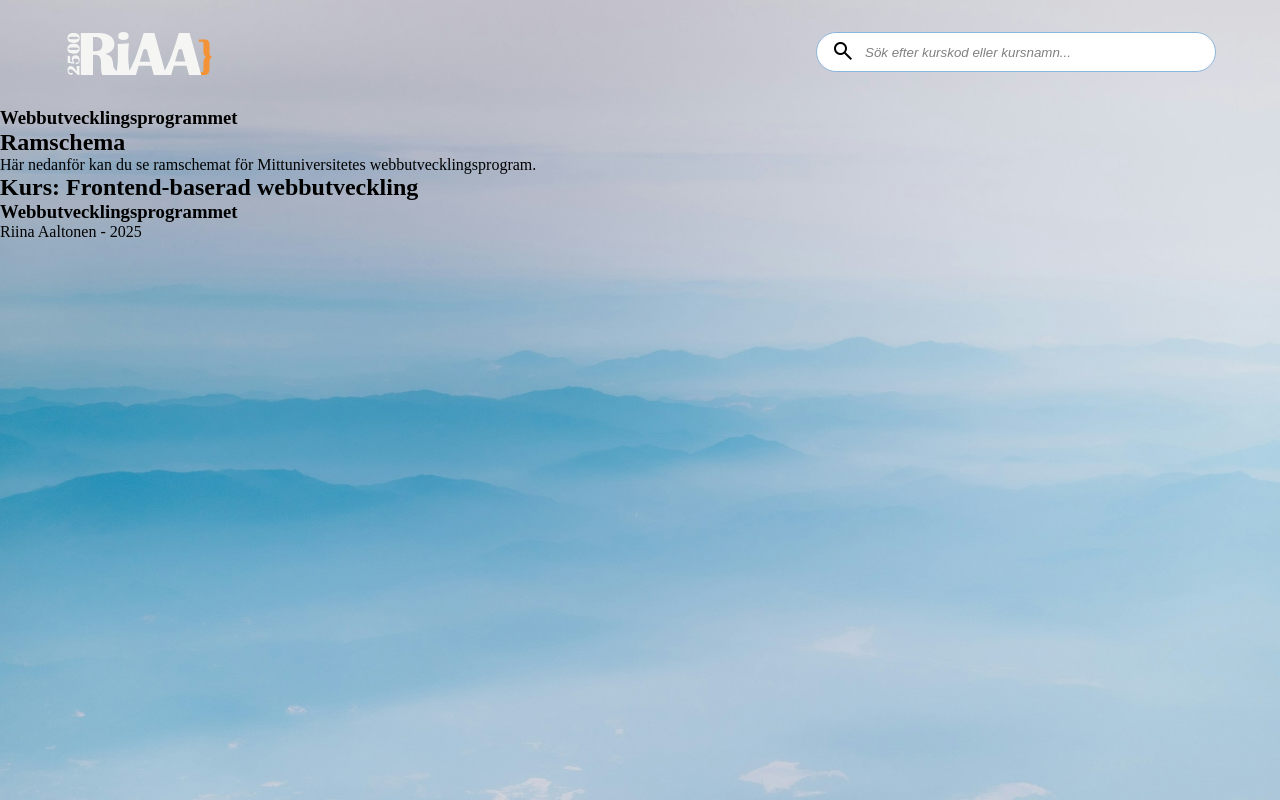
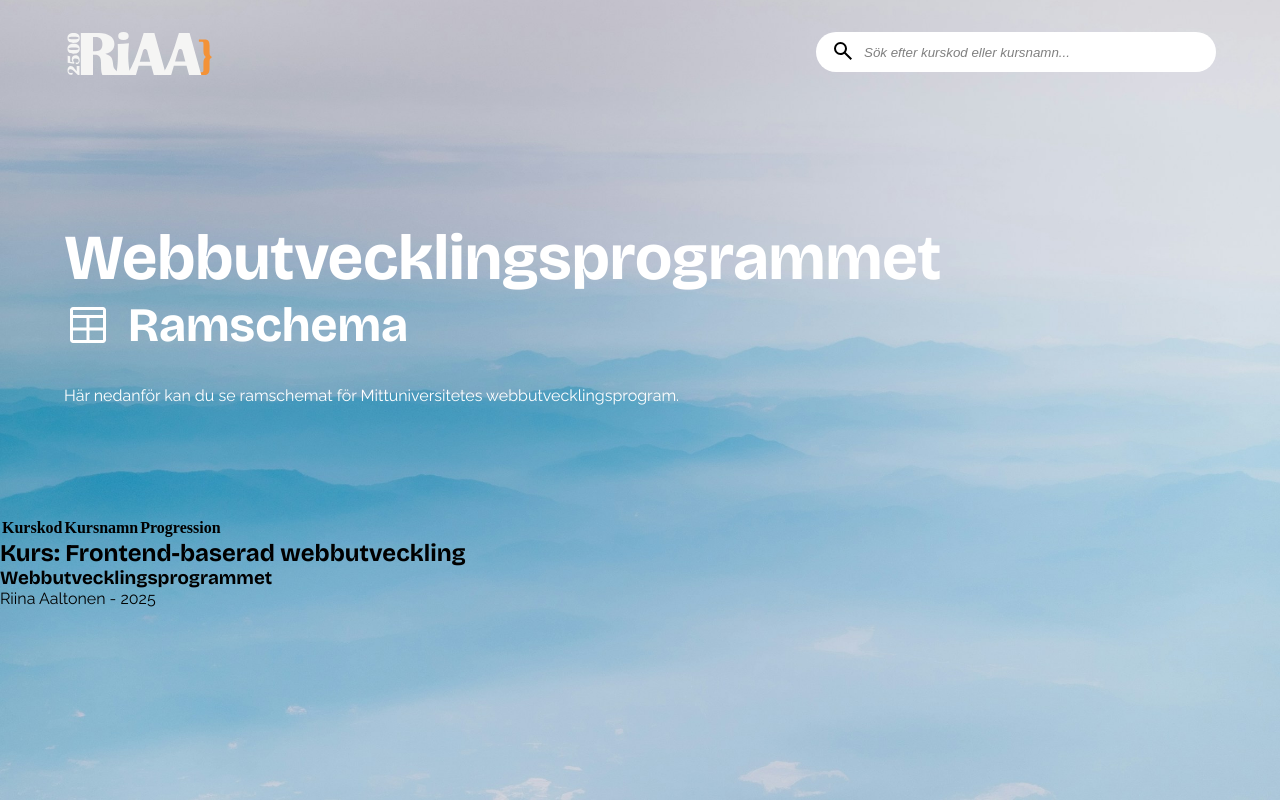
Before and after one commit to riina-aa/frontend-laboration-2, a website built with Vite: page index.html in a window 1280 px wide. Built offline with nearby package versions, Linux system fonts and the light colour scheme; files whose address does not match are found by name.

Commit message:
Sidans innehåll stylad

```diff
--- a/index.html
+++ b/index.html
@@ -7,7 +7,8 @@
   <meta name="viewport" content="width=device-width, initial-scale=1.0" />
   <link rel="stylesheet" href="/src/css/styles.css">
   <link rel="stylesheet"
-    href="https://fonts.googleapis.com/css2?family=Material+Symbols+Outlined:opsz,wght,FILL,GRAD@20..48,100..700,0..1,-50..200&icon_names=search" />
+    href="https://fonts.googleapis.com/css2?family=Material+Symbols+Outlined:opsz,wght,FILL,GRAD@20..48,100..700,0..1,-50..200&icon_names=search,table" />
+
   <link rel="preconnect" href="https://fonts.googleapis.com">
   <link rel="preconnect" href="https://fonts.gstatic.com" crossorigin>
   <link
@@ -24,17 +25,29 @@
       <div class="search-container">
         <label for="search">Sök:</label>
         <input type="text" name="search" id="search" placeholder="Sök efter kurskod eller kursnamn...">
-        <span class="material-symbols-outlined">search</span>
+        <img src="/public/images/search-icon.svg" alt="">
       </div>
     </header>
     <main>
       <section class="intro">
         <h1>Webbutvecklingsprogrammet</h1>
-        <h2>Ramschema</h2>
+        <div class="icon-text">
+          <img src="/public/images/table-icon.svg" alt="">
+          <h2>Ramschema</h2>
+        </div>
         <p>Här nedanför kan du se ramschemat för Mittuniversitetes webbutvecklingsprogram.</p>
       </section>
       <section class="table">
-        <table id="schema"></table>
+        <table id="schema">
+          <thead>
+            <tr>
+              <th>Kurskod</th>
+              <th>Kursnamn</th>
+              <th>Progression</th>
+            </tr>
+          </thead>
+          <tbody></tbody>
+        </table>
       </section>
     </main>
     <footer>
@@ -43,6 +56,14 @@
       <p>Riina Aaltonen - 2025</p>
     </footer>
   </section>
+  <style>
+    .material-symbols-outlined {
+      font-variation-settings:
+        'FILL' 0,
+        'wght' 400,
+        'GRAD' 0,
+        'opsz' 48; }
+  </style>
   <script type="module" src="/src/js/main.js"></script>
 </body>
 
--- a/src/css/styles.css
+++ b/src/css/styles.css
@@ -2,6 +2,16 @@
     box-sizing: border-box;
     margin: 0;
     padding: 0;
+}
+
+body h1,
+body h2,
+body h3 {
+    font-family: "Bricolage Grotesque", sans-serif;
+}
+
+body p {
+    font-family: "Raleway", sans-serif;
 }
 
 .background-container {
@@ -44,7 +54,7 @@ header img {
     width: 400px;
     height: 40px;
     border-radius: 25px;
-    border: 1px solid #8bb6db;
+    border: none;
     padding-top: 1rem;
     padding-bottom: 1rem;
     padding-left: 3rem;
@@ -56,8 +66,34 @@ header img {
     color: grey;
 }
 
-.search-container span {
+.search-container img {
     position: absolute;
     top: 7px;
     left: 15px;
+    height: 24px;
+    width: auto;
 }
+
+.intro {
+    padding: 7rem 4rem;
+    color: white;
+}
+
+.intro h1 {
+    font-size: 4em;
+}
+
+.icon-text {
+    display: flex;
+    flex-direction: row;
+    gap: 1rem;
+    align-items: center;
+}
+
+.intro h2 {
+    font-size: 3em;
+}
+
+.intro p {
+    margin-top: 2rem;
+}
```
Also changed, not shown: public/images/search-icon.svg (added), public/images/table-icon.svg (added).
